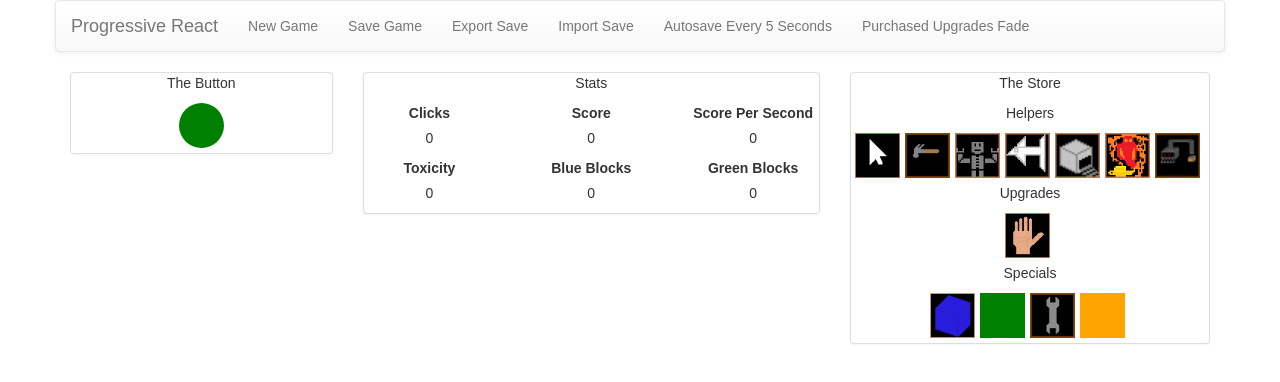
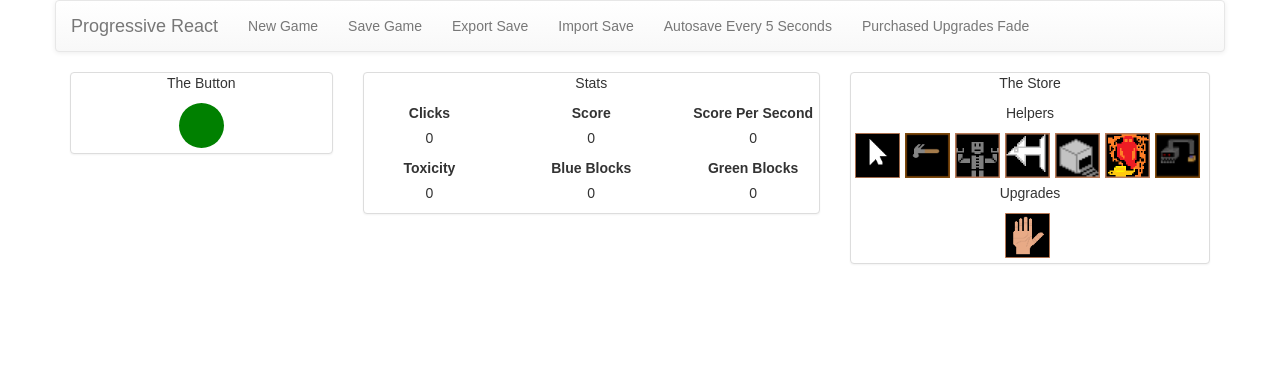
Before and after one commit to TheCrimsonKing92/progressive-react, a React (Create React App) app: page / in a window 1280 px wide. Shown: the top 382 px of the page. Built offline with nearby package versions, Linux system fonts and the light colour scheme.

Commit message:
Constrain shown towers/specials similarly to upgrades (no fade/disappear option interop)

```diff
--- a/src/App.js
+++ b/src/App.js
@@ -200,6 +200,10 @@ class App extends Component {
   }
   evaluateBuyable(buyable, stats = this.state.stats, store = this.state.store) {
     if (!buyable.multiple && buyable.purchased > 0) return false
+
+    if (buyable.type === 'special' && buyable.preReqs !== null) {
+      buyable.preReqs.forEach(p => console.log(`Special preReq: ${JSON.stringify(p)} fulfilled? ${this.preReqFulfilled(p, stats, store)}`))
+    }
 
     return buyable.preReqs === null || this.preReqsFulfilled(buyable.preReqs, stats, store)
   }
--- a/src/Store.js
+++ b/src/Store.js
@@ -145,7 +145,9 @@ const special = (
 })
 
 const specials = {
-  'Blue Block': special('Blue Block', 'A blue block', 5, Constants.PRICE_GROWTH.SPECIAL),
+  'Blue Block': special('Blue Block', 'A blue block', 5, Constants.PRICE_GROWTH.SPECIAL, [
+    preReq(Constants.PREREQ.HELPER.PURCHASED, 'Consumer')
+  ]),
   'Green Block': {
     ...special('Green Block', 'A green block', 5, Constants.PRICE_GROWTH.SPECIAL, [
       preReq(Constants.PREREQ.HELPER.PURCHASED, 'Consumer')
--- a/src/StorePanel.js
+++ b/src/StorePanel.js
@@ -10,6 +10,7 @@ class StorePanel extends Component {
 			id: id
 		})
 
+		const isBuyable = b => b.buyable
 		const mapBuyable = buyable => (<Buyable buyable={buyable} fade={this.props.upgradeHandling} onPurchase={this.props.onPurchase}/>)
 
 		const helpers = Object.values(store.helpers).map(idMap)
@@ -18,10 +19,10 @@ class StorePanel extends Component {
 		const upgrades = this.props.upgradeHandling ? Object.values(store.upgrades).filter(u => u.buyable || !u.buyable && u.purchased > 0).map(idMap) : Object.values(store.upgrades).filter(u => u.buyable).map(idMap)
 		const upgradeElements = upgrades.map(mapBuyable)
 
-		const towers = Object.values(store.towers).map(idMap)
+		const towers = Object.values(store.towers).filter(isBuyable).map(idMap)
 		const towerElements = towers.map(mapBuyable)
 
-		const specials = Object.values(store.specials).map(idMap)
+		const specials = Object.values(store.specials).filter(isBuyable).map(idMap)
 		const specialElements = specials.map(mapBuyable)
 
 		return (
```
